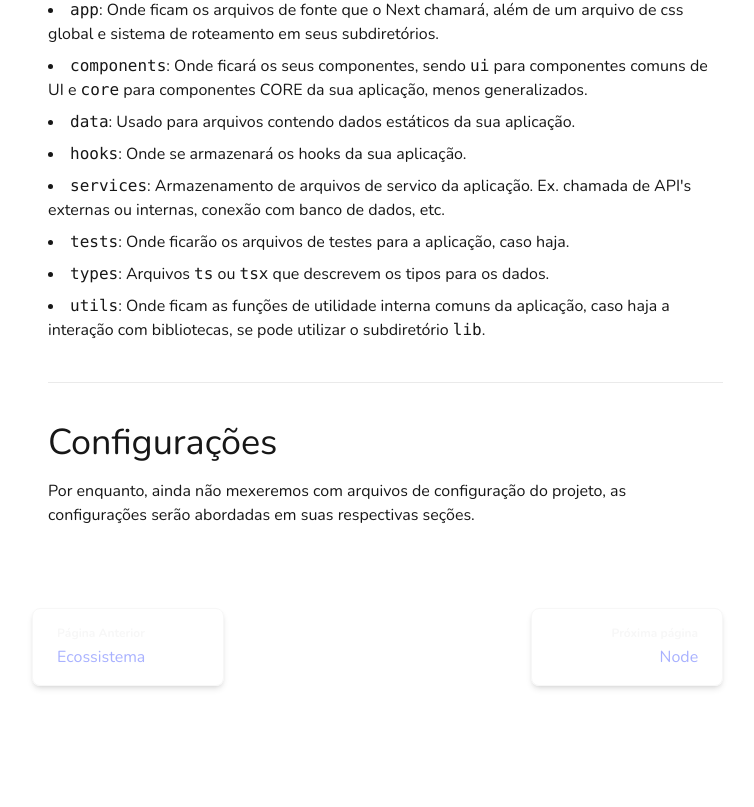
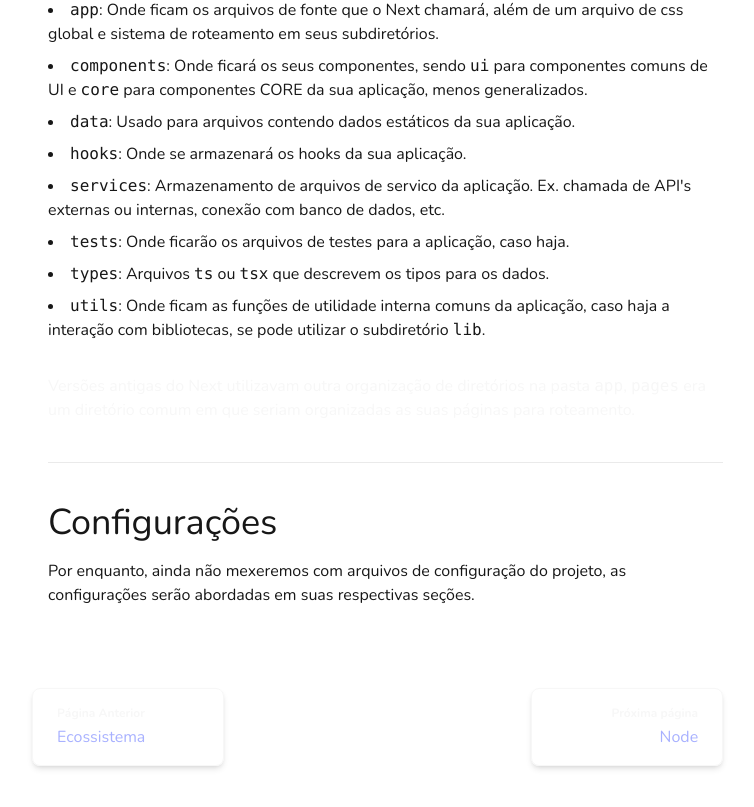
Before and after one commit to PepeuFBV/tech-guide, a Next.js app: page /settings in a window 1280 px wide. Shown: the part 1761-2568 px from the top of the page, without its empty margins (288-1042 px from the left). Before the commit the page ends 2528 px from the top, so only its background shows below. Built offline with nearby package versions, Linux system fonts and the light colour scheme.

Commit message:
feat(settings-page): added extra comment text

```diff
--- a/src/app/(subsection)/settings/page.tsx
+++ b/src/app/(subsection)/settings/page.tsx
@@ -72,6 +72,7 @@ export default function Settings() {
                             <li><code>types</code>: Arquivos <code>ts</code> ou <code>tsx</code> que descrevem os tipos para os dados.</li>
                             <li><code>utils</code>: Onde ficam as funções de utilidade interna comuns da aplicação, caso haja a interação com bibliotecas, se pode utilizar o subdiretório <code>lib</code>.</li>
                         </ul>
+                        <p className='text-secondary'>Versões antigas do Next utilizavam outra organização de diretórios na pasta <code>app</code>, <code>pages</code> era um diretório comum em que seriam organizadas as suas páginas para roteamento.</p>
                     </div>
                     <Divider variant='horizontal' color='secondary' className='w-full' />
                     <div className='flex flex-col space-y-4'>
```
